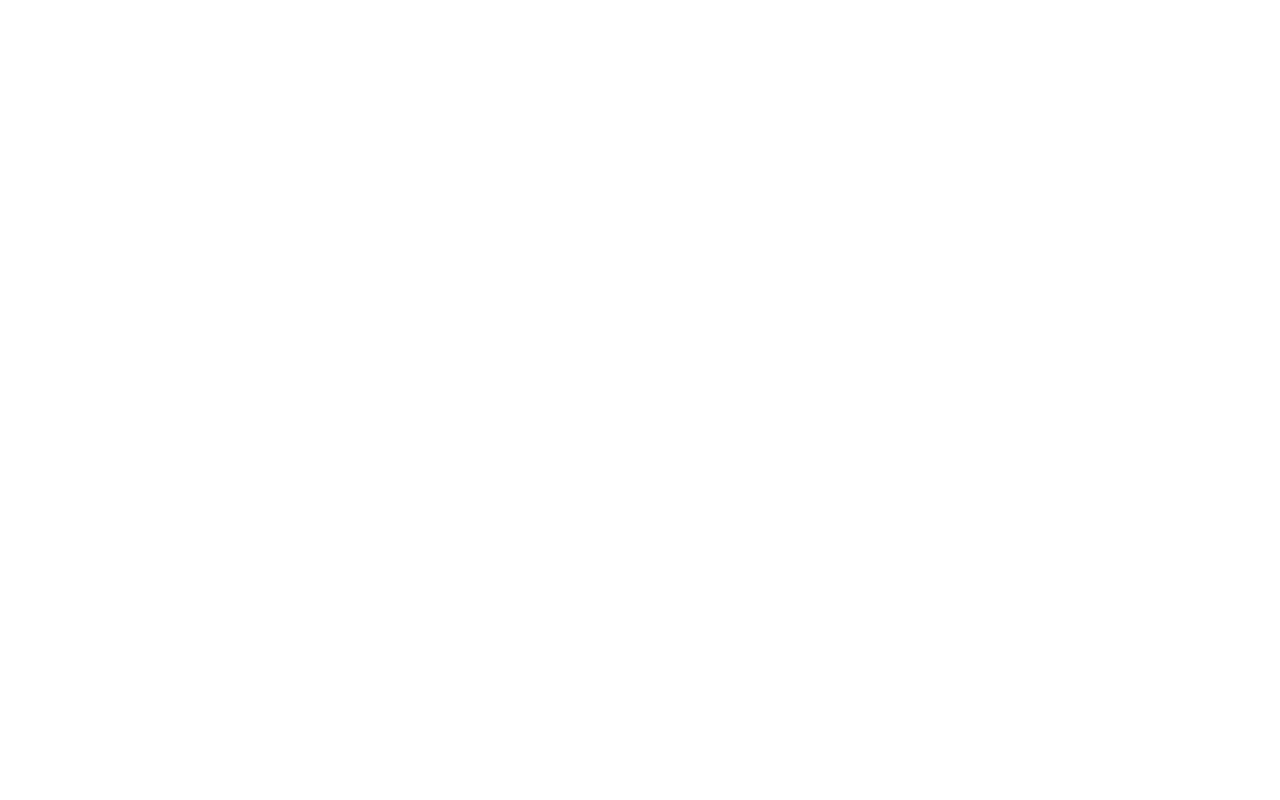
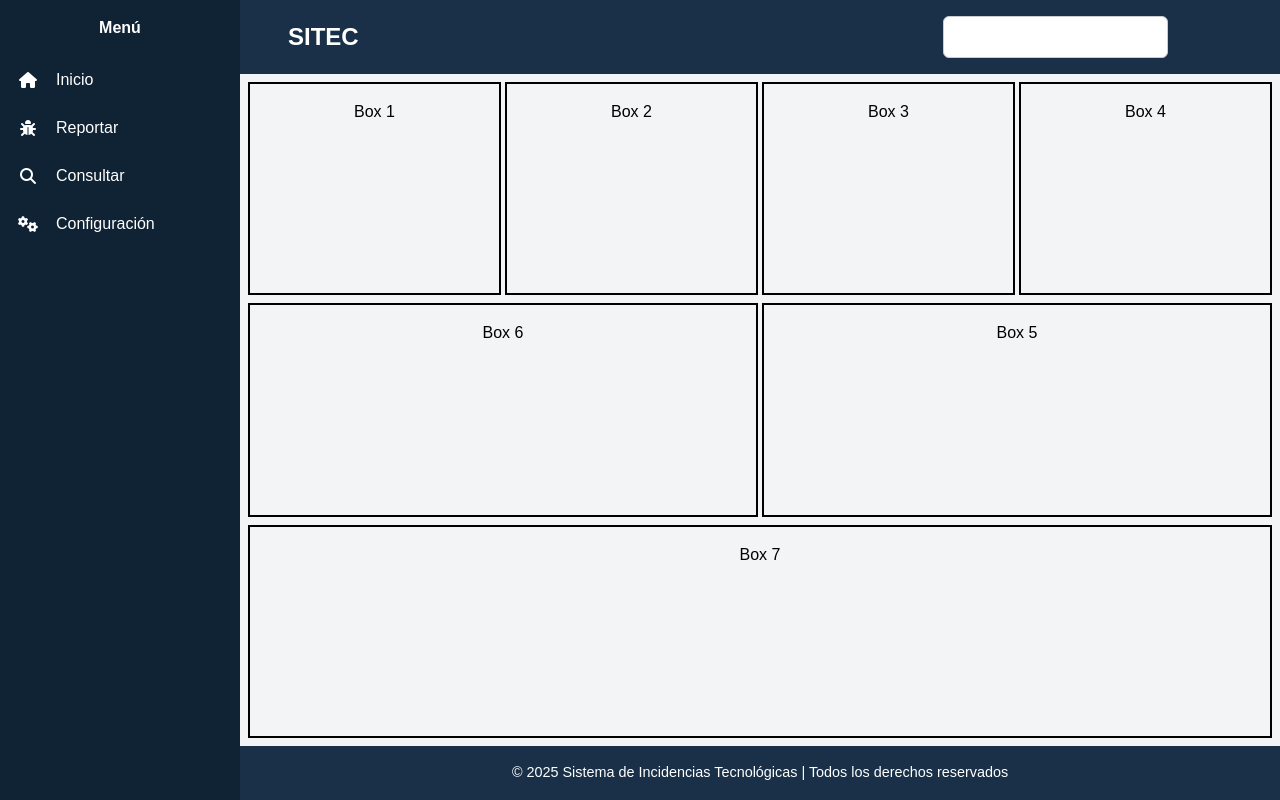
Before and after one commit to AlexisECR/SITEC, a plain HTML site: page reportar.html in a window 1280 px wide. Drawn offline with Linux system fonts and the light colour scheme.

Commit message:
Actualizacion de cambios 20/05/2025

```diff
--- a/assets/css/dashboard.css
+++ b/assets/css/dashboard.css
@@ -1,5 +1,6 @@
 .dashboard {
     display: grid;
+    height: 100%;
     grid-template-columns: repeat(4, 0.5fr); /* 3 columnas iguales */
     grid-template-rows: auto auto auto; /* 3 filas, altura automática */
     column-gap:0.25rem;
--- a/reportar.html
+++ b/reportar.html
@@ -1,14 +1,67 @@
 <!DOCTYPE html>
-<html lang="es">
+<html lang="es" xmlns="http://www.w3.org/1999/html">
 <head>
-    <meta charset="UTF-8" />
+    <meta charset="UTF-8"/>
     <meta name="viewport" content="width=device-width, initial-scale=1.0"/>
-    <title>Registrar</title>
+    <title>Layout con Sidebar Expandible</title>
+    <link rel="stylesheet" href="https://cdnjs.cloudflare.com/ajax/libs/font-awesome/6.5.0/css/all.min.css">
+    <link rel="stylesheet" href="assets/css/base/reset.css">
+    <link rel="stylesheet" href="assets/css/base/menu.css">
+    <link rel="stylesheet" href="assets/css/layout/header-footer.css">
+    <link rel="stylesheet" href="assets/css/dashboard.css">
+
 </head>
 <body>
+<div class="wrapper">
+    <!-- Sidebar -->
+    <aside class="sidebar">
+        <nav>
+            <div class="menu-title">Menú</div>
+            <a href="#" class="nav-item">
+                <i class="fa-solid fa-house icon"></i>
+                <span class="label">Inicio</span>
+            </a>
+            <a href="#" class="nav-item">
+                <i class="fa-solid fa-bug icon"></i>
+                <span class="label">Reportar</span>
+            </a>
+            <a href="#" class="nav-item">
+                <i class="fa-solid fa-magnifying-glass icon"></i>
+                <span class="label">Consultar</span>
+            </a>
+            <a href="#" class="nav-item">
+                <i class="fa-solid fa-gears icon"></i>
+                <span class="label">Configuración</span>
+            </a>
+        </nav>
+    </aside>
 
-<div class="dashboard">
+    <!-- Todo el contenido desplazable -->
+    <div class="content-area">
+        <header>
+            <div class="container">
+                <h1 class="logo">SITEC</h1>
+                <input id="search" type="text"></input>
+            </div>
+        </header>
 
+        <main class="main-content">
+            <div class="dashboard">
+                <div class="box box1">Box 1</div>
+                <div class="box box2">Box 2</div>
+                <div class="box box3">Box 3</div>
+                <div class="box box4">Box 4</div>
+                <div class="box box5">Box 5</div>
+                <div class="box box6">Box 6</div>
+                <div class="box box7">Box 7</div>
+            </div>
+
+        </main>
+
+        <footer>
+            <p>&copy; 2025 Sistema de Incidencias Tecnológicas | Todos los derechos reservados</p>
+        </footer>
+    </div>
 </div>
 
 </body>
```
Also changed, not shown: dashboard.html (+2 -3 lines).
